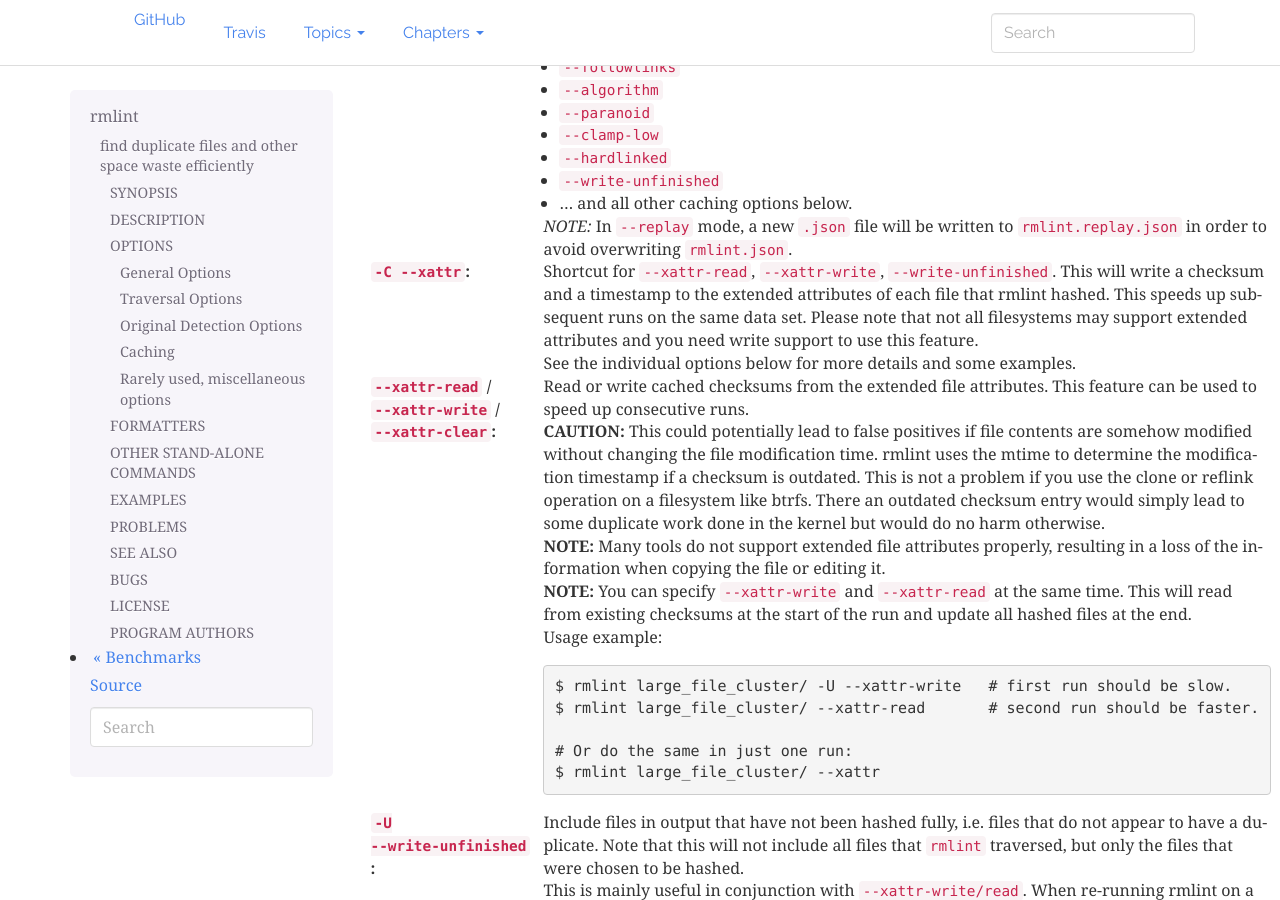
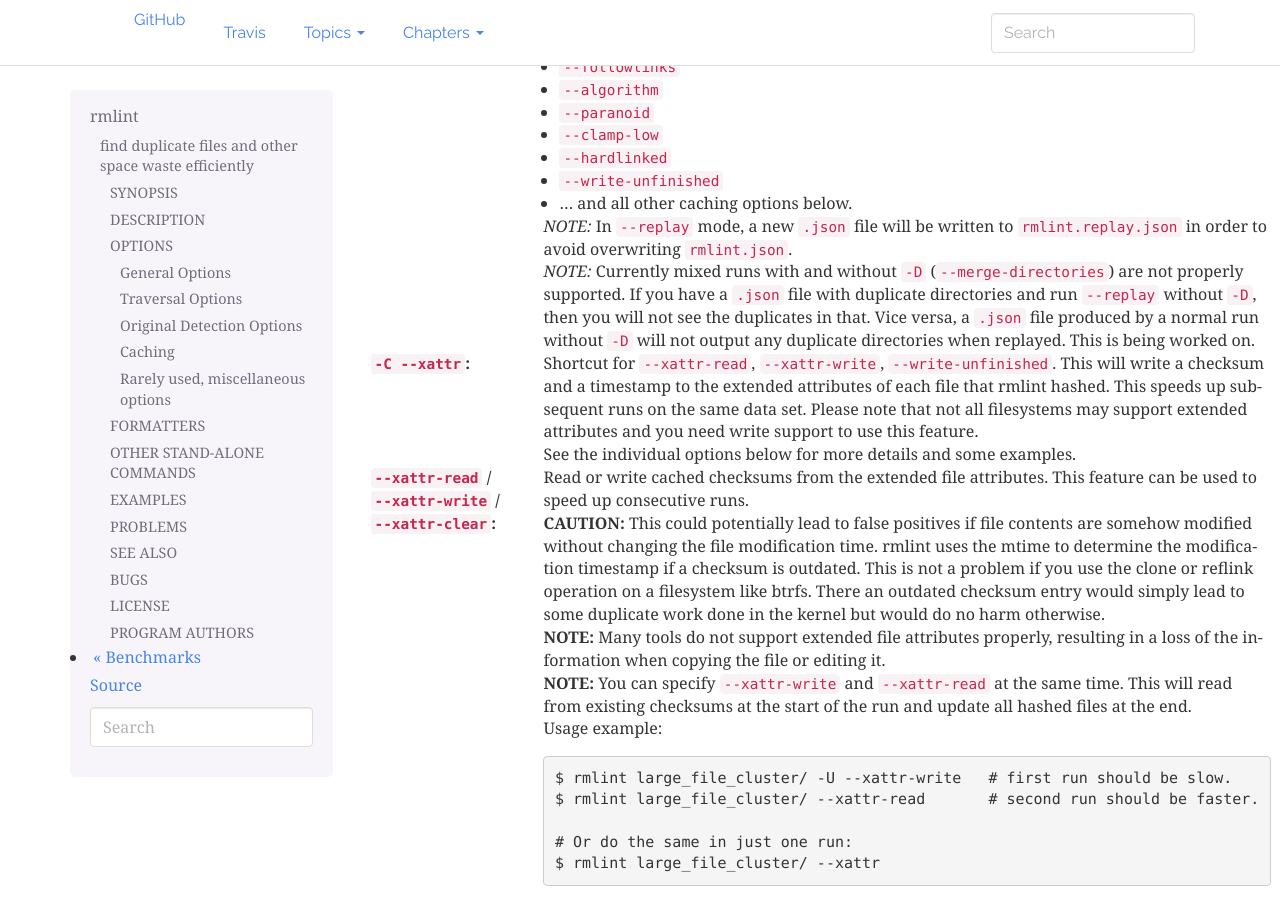
Before and after one commit to sahib/rmlint, a Sphinx documentation site: the page built from docs/rmlint.1.rst, in a window 1280 px wide and 900 px high, scrolled down 8810 px. Built offline with Sphinx 7.4.7, drawn with Linux system fonts in a browser that asks for light colours.

Commit message:
--replay: mention -D issue in man page

```diff
--- a/docs/rmlint.1.rst
+++ b/docs/rmlint.1.rst
@@ -514,6 +514,13 @@
     *NOTE:* In ``--replay`` mode, a new ``.json`` file will be written to
     ``rmlint.replay.json`` in order to avoid overwriting ``rmlint.json``.
 
+    *NOTE:* Currently mixed runs with and without ``-D``
+    (``--merge-directories``) are not properly supported. If you have
+    a ``.json`` file with duplicate  directories and run ``--replay`` without
+    ``-D``, then you will not see the duplicates in that. Vice versa,
+    a ``.json`` file produced by a normal run without ``-D`` will not output
+    any duplicate directories when replayed. This is being worked on.
+
 :``-C --xattr``:
 
     Shortcut for ``--xattr-read``, ``--xattr-write``, ``--write-unfinished``.
```
